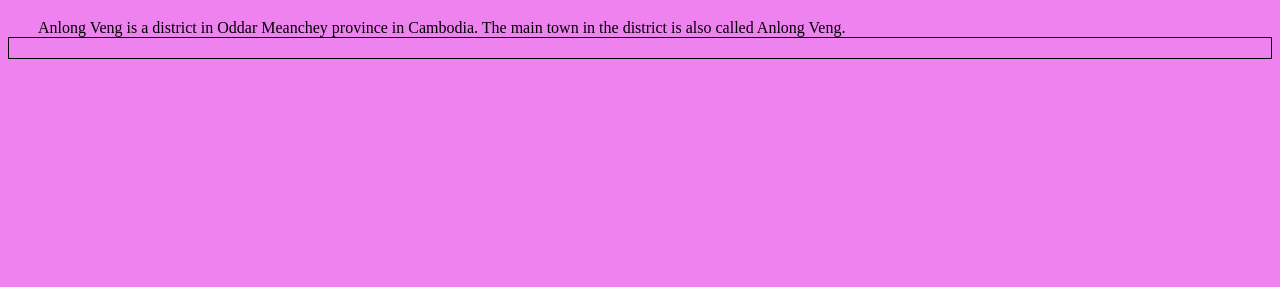
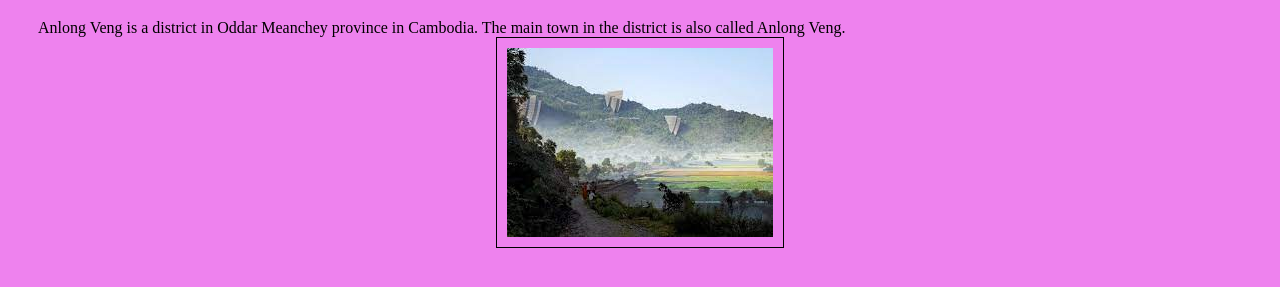
Before and after one commit to Sarumini/try1, a plain HTML site: page AnlongVeng.html in a window 1280 px wide. Shown: the part 61-348 px from the top of the page. Drawn offline with Linux system fonts and the light colour scheme.

Commit message:
Update AnlongVeng.html

```diff
--- a/AnlongVeng.html
+++ b/AnlongVeng.html
@@ -11,6 +11,6 @@
       <h1>AnlongVeng</h1>
       <div class="para">Anlong Veng is a district in Oddar Meanchey province in Cambodia.
            The main town in the district is also called Anlong Veng.   </div>
-      <img  class="img" src="images/anlongveng.png" alt="">
+      <img  class="img" src="anlongveng.png" alt="">
 </body>
 </html>
```
